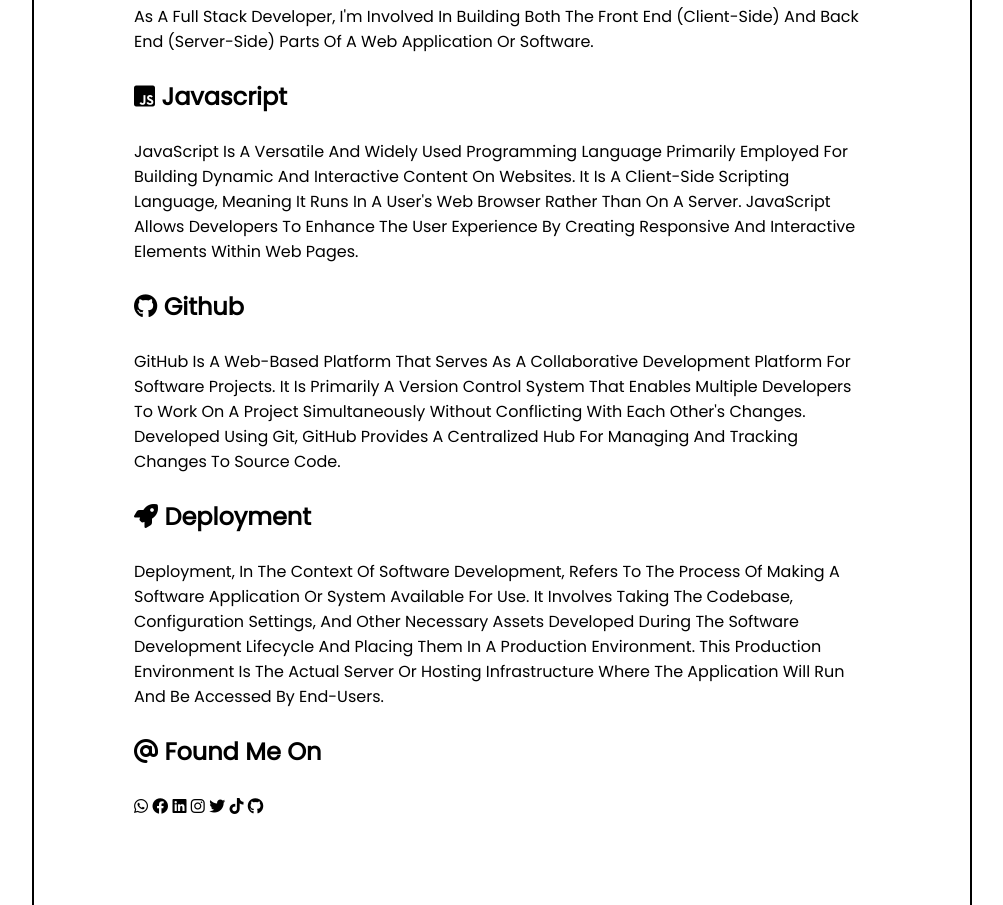
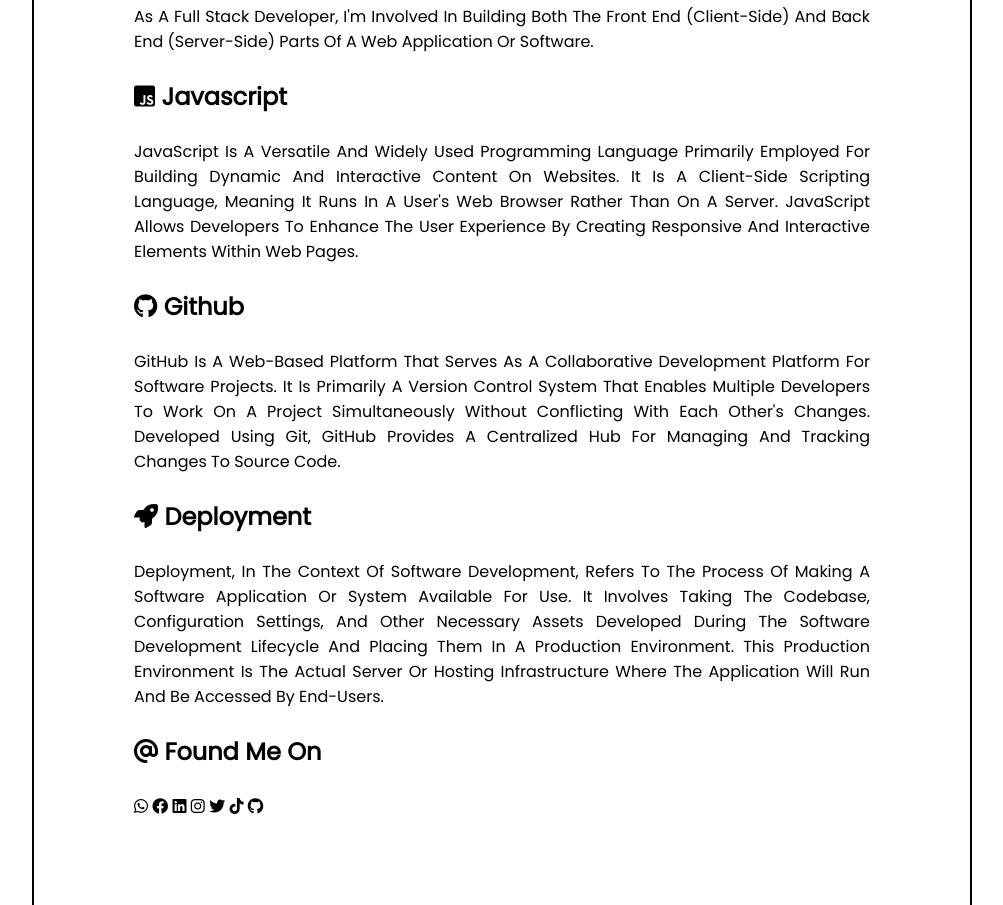
Before and after one commit to ravano-2464/Personal-Web-Day10, a website: page index.html in a window 1280 px wide. Shown: the part 1557-2462 px from the top of the page, without its empty margins (138-1141 px from the left). Drawn offline with Linux system fonts and the light colour scheme.

Commit message:
Bootcamp Personal Web Day 10

```diff
--- a/index.html
+++ b/index.html
@@ -1,5 +1,5 @@
 <!DOCTYPE html>
-<html>
+<html lang="en" data-bs-theme="dark">
 
 <head>
     <meta charset="UTF-8">
@@ -50,7 +50,7 @@
         <h1 style="font-family: monospace; font-size: 34px; text-align: left;">Hi, Welcome To My First Web!</h1>
         <br>
         <br>
-        <p style="font-family: monospace; font-size: 17px; text-align: left;">
+        <p style="font-family: monospace; font-size: 17px; text-align: justify;">
             Halo, Perkenalkan Nama Saya Ravano Akbar Widodo. Saya Berusia 18 Tahun Tinggal Di Daerah Kreo Selatan, Tangerang. Saya Memiliki Ketertarikan Di Dunia Teknologi Informasi.
             Saya Bercita-Cita Untuk Menjadi Seorang Full-Stack Developer Dan Mendalami Berbagai Aspek Pengembangan Perangkat Lunak.
             Saya Mengetahui Program Bootcamp Ini Melalui Penjelajahan Saya Di Internet Dan Merasa Sangat Antusias Untuk Belajar Lebih Lanjut Dalam Perjalanan Karier Saya Di Dunia Teknologi.
@@ -134,14 +134,15 @@
             </div>
             <h2><i class="fas fa-question-circle"></i> What I Do ?</h2>
             <br>
-            As A Full Stack Developer, I'm Involved In Building Both The Front End (Client-Side)
+            <p style="text-align: justify;">As A Full Stack Developer, I'm Involved In Building Both The Front End (Client-Side)
             And Back End (Server-Side) Parts Of A Web Application Or Software.
+            </p>
             <div class="skill">
                 <br>
                 <div>
                     <h2><i class="fab fa-js-square"></i> Javascript</h2>
                     <br>
-                    <p>JavaScript Is A Versatile And Widely Used Programming Language Primarily Employed For Building Dynamic And Interactive Content On Websites.
+                    <p style="text-align: justify;">JavaScript Is A Versatile And Widely Used Programming Language Primarily Employed For Building Dynamic And Interactive Content On Websites.
                        It Is A Client-Side Scripting Language, Meaning It Runs In A User's Web Browser Rather Than On A Server.
                        JavaScript Allows Developers To Enhance The User Experience By Creating Responsive And Interactive Elements Within Web Pages.</p>
                 </div>
@@ -149,7 +150,7 @@
                 <div>
                     <h2><i class="fab fa-github"></i> Github</h2>
                     <br>
-                    <p>GitHub Is A Web-Based Platform That Serves As A Collaborative Development Platform For Software Projects.
+                    <p style="text-align: justify;">GitHub Is A Web-Based Platform That Serves As A Collaborative Development Platform For Software Projects.
                        It Is Primarily A Version Control System That Enables Multiple Developers To Work On A Project Simultaneously Without Conflicting With Each Other's Changes.
                        Developed Using Git, GitHub Provides A Centralized Hub For Managing And Tracking Changes To Source Code.</p>
                 </div>
@@ -157,7 +158,7 @@
                 <div>
                     <h2><i class="fas fa-rocket"></i> Deployment</h2>
                     <br>
-                    <p>Deployment, In The Context Of Software Development, Refers To The Process Of Making A Software Application Or System Available For Use.
+                    <p style="text-align: justify;">Deployment, In The Context Of Software Development, Refers To The Process Of Making A Software Application Or System Available For Use.
                        It Involves Taking The Codebase, Configuration Settings, And Other Necessary Assets Developed During The Software Development Lifecycle And Placing Them In A Production Environment.
                        This Production Environment Is The Actual Server Or Hosting Infrastructure Where The Application Will Run And Be Accessed By End-Users.</p>
                 </div>
```
